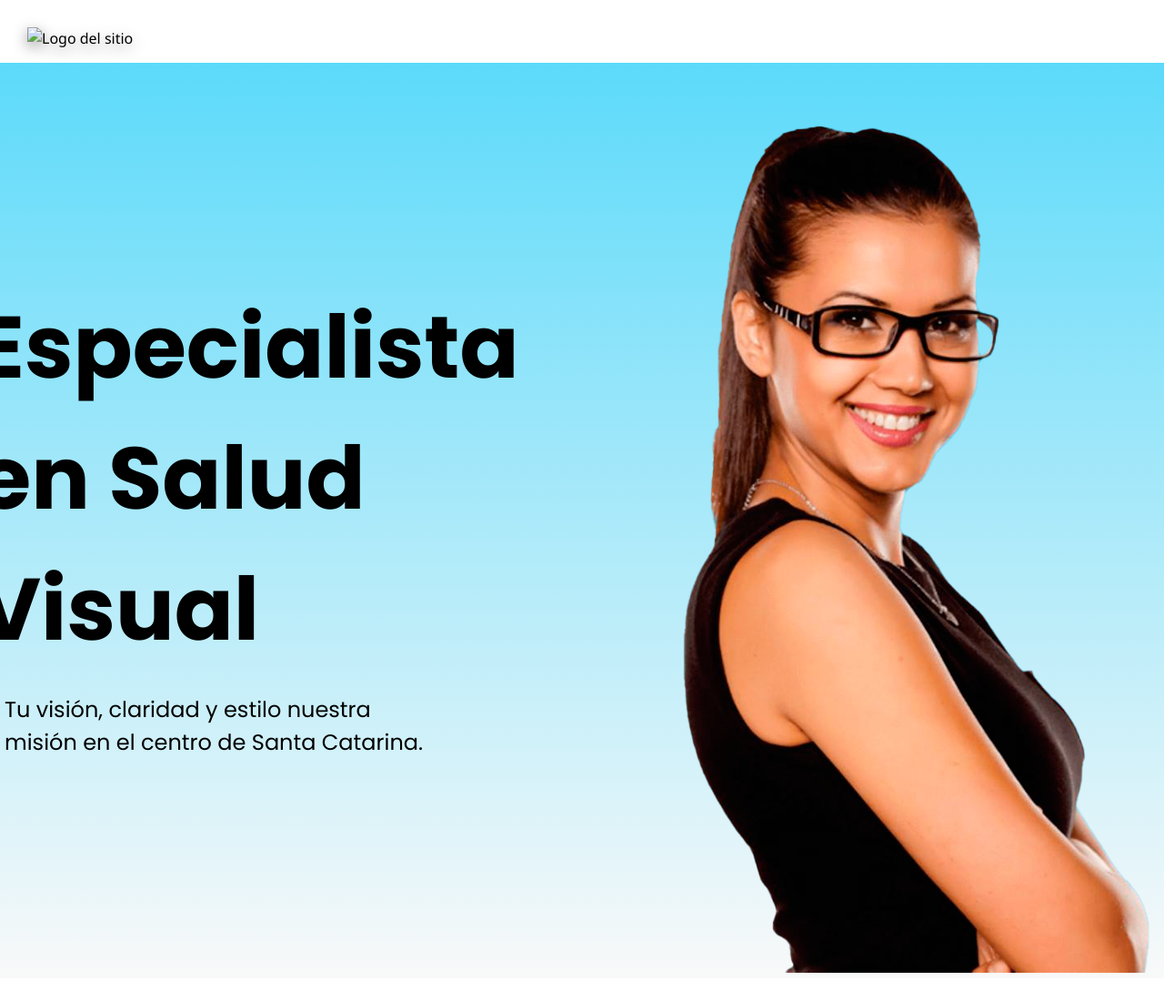
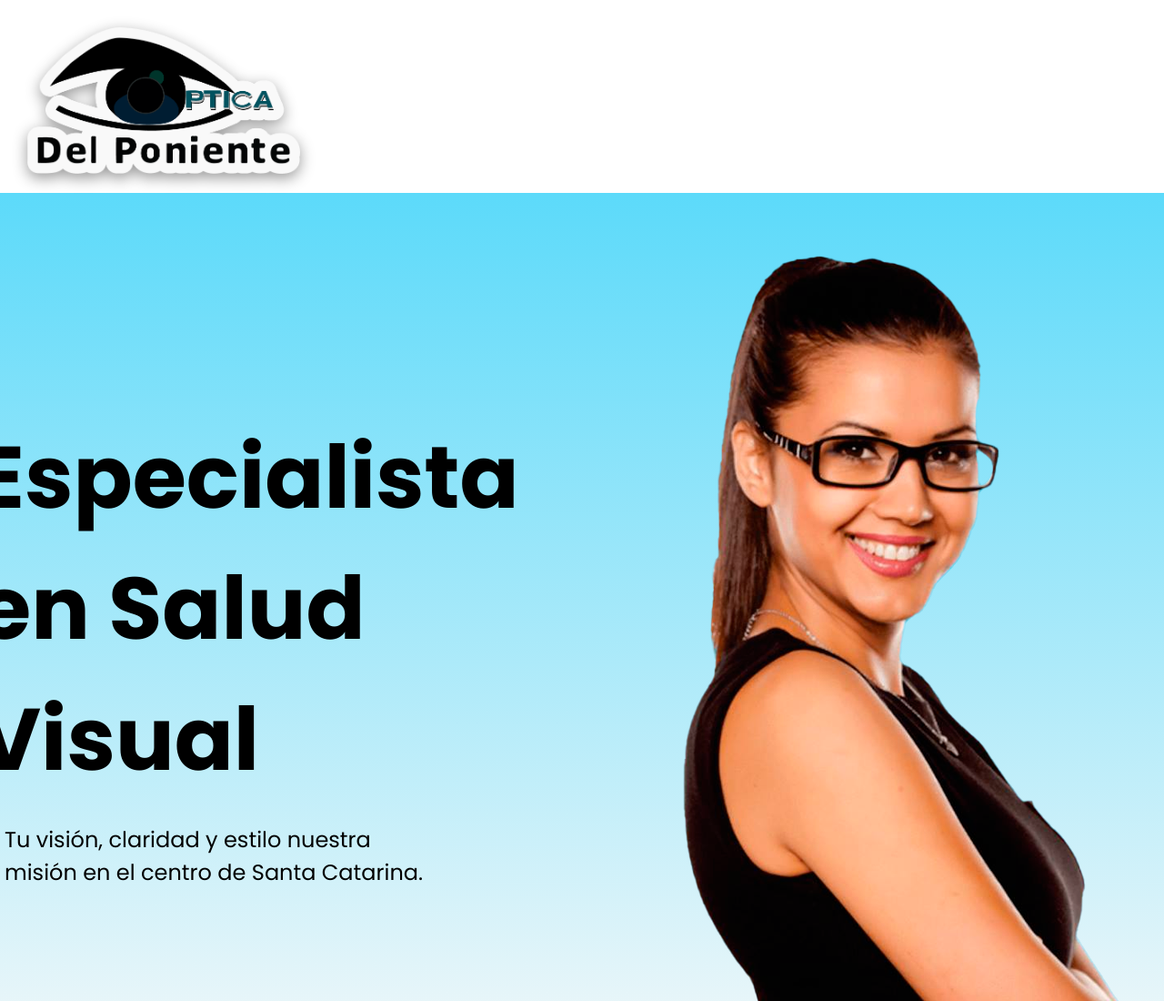
Before and after one commit to Elvia24/Optica-Del-Poniente, a plain HTML site: page index.html in a window 1280 px wide. Shown: the top 1100 px of the page at 91% size. Drawn offline with Linux system fonts and the light colour scheme; the site is published under a folder, as on GitHub Pages, so addresses that start at the root find nothing.

Commit message:
logo index.html

```diff
--- a/index.html
+++ b/index.html
@@ -25,7 +25,7 @@
     <!-- Encabezado -->
     <header id="header-logo">
       <div class="logo">
-        <img src="/images/V2OpticaDelPoniente_1.png" alt="Logo del sitio" />
+        <img src="images/V2OpticaDelPoniente_1.png" alt="Logo del sitio" />
       </div>
     </header>
 
```
